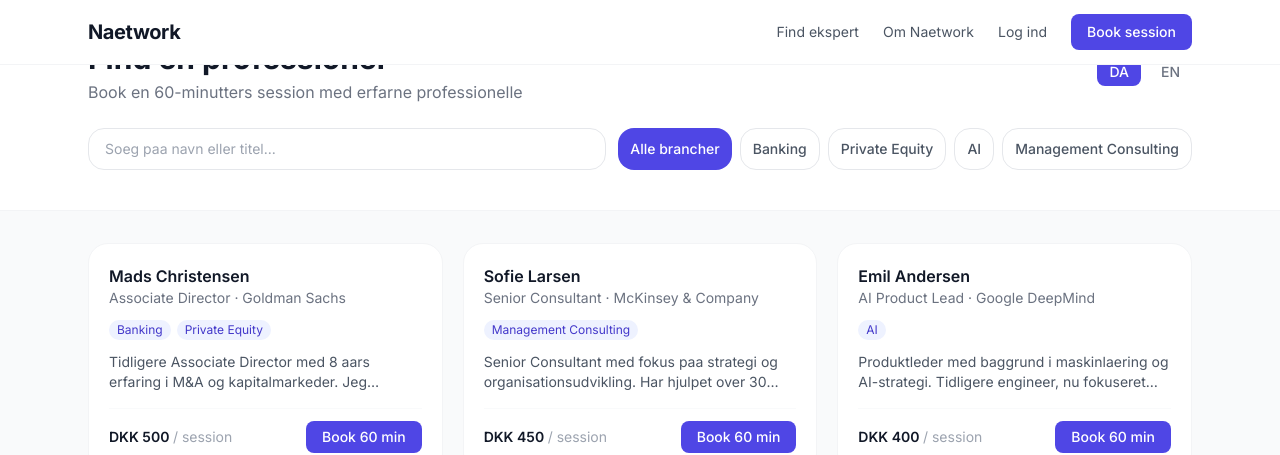
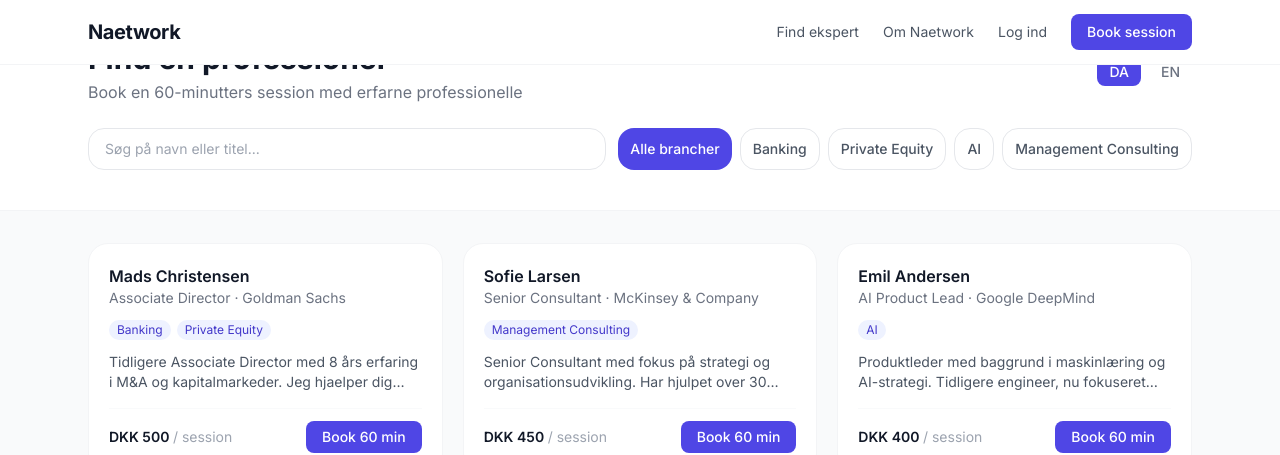
Before and after one commit to mikkelstreet-png/Naetwork, a Next.js app: page /professionals in a window 1280 px wide. Shown: the top 455 px of the page. Built offline with nearby package versions, Linux system fonts and the light colour scheme; no server answers; the database is empty.

Commit message:
fix: QA pass - fix professionals page encoding and placeholders

```diff
--- a/app/professionals/page.tsx
+++ b/app/professionals/page.tsx
@@ -24,7 +24,7 @@ const DEMO_PROFESSIONALS: ProfessionalCard[] = [
     company: 'Goldman Sachs',
     industries: ['Banking', 'Private Equity'],
     price: 500,
-    bio: 'Tidligere Associate Director med 8 aars erfaring i M&A og kapitalmarkeder. Jeg hjaelper dig med at forberede dig til interviews og forstaae, hvad der kraeves for at komme ind i investment banking.'
+    bio: 'Tidligere Associate Director med 8 års erfaring i M&A og kapitalmarkeder. Jeg hjaelper dig med at forberede dig til interviews og forstaae, hvad der kraeves for at komme ind i investment banking.'
   },
   {
     id: 'demo-2',
@@ -33,7 +33,7 @@ const DEMO_PROFESSIONALS: ProfessionalCard[] = [
     company: 'McKinsey & Company',
     industries: ['Management Consulting'],
     price: 450,
-    bio: 'Senior Consultant med fokus paa strategi og organisationsudvikling. Har hjulpet over 30 kandidater med case-forberedelse og karriereplan.'
+    bio: 'Senior Consultant med fokus på strategi og organisationsudvikling. Har hjulpet over 30 kandidater med case-forberedelse og karriereplan.'
   },
   {
     id: 'demo-3',
@@ -42,7 +42,7 @@ const DEMO_PROFESSIONALS: ProfessionalCard[] = [
     company: 'Google DeepMind',
     industries: ['AI'],
     price: 400,
-    bio: 'Produktleder med baggrund i maskinlaering og AI-strategi. Tidligere engineer, nu fokuseret paa at guide folk ind i AI-industrien.'
+    bio: 'Produktleder med baggrund i maskinlæring og AI-strategi. Tidligere engineer, nu fokuseret paa at guide folk ind i AI-industrien.'
   },
 ]
 
@@ -102,7 +102,7 @@ export default function ProfessionalsPage() {
   const t = {
     heading: locale === 'da' ? 'Find en professionel' : 'Find a professional',
     subheading: locale === 'da' ? 'Book en 60-minutters session med erfarne professionelle' : 'Book a 60-minute session with experienced professionals',
-    searchPlaceholder: locale === 'da' ? 'Soeg paa navn eller titel...' : 'Search by name or title...',
+    searchPlaceholder: locale === 'da' ? 'Søg på navn eller titel...' : 'Search by name or title...',
     bookCta: 'Book 60 min',
     perSession: '/ session',
     noResults: locale === 'da' ? 'Ingen resultater' : 'No results',
```
